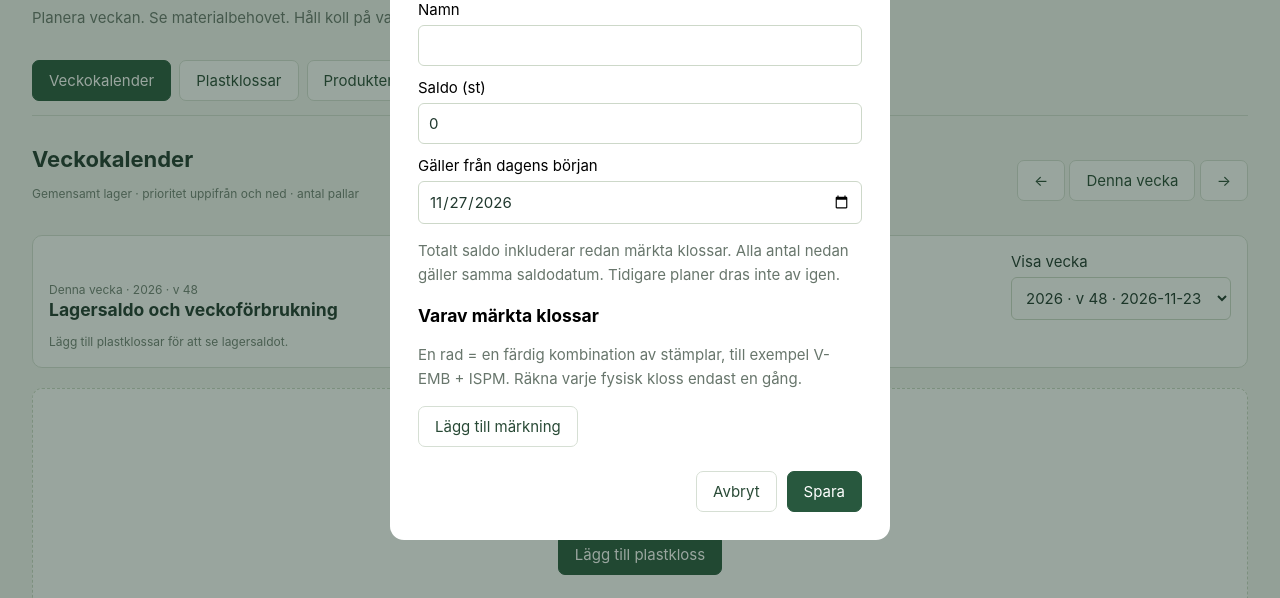
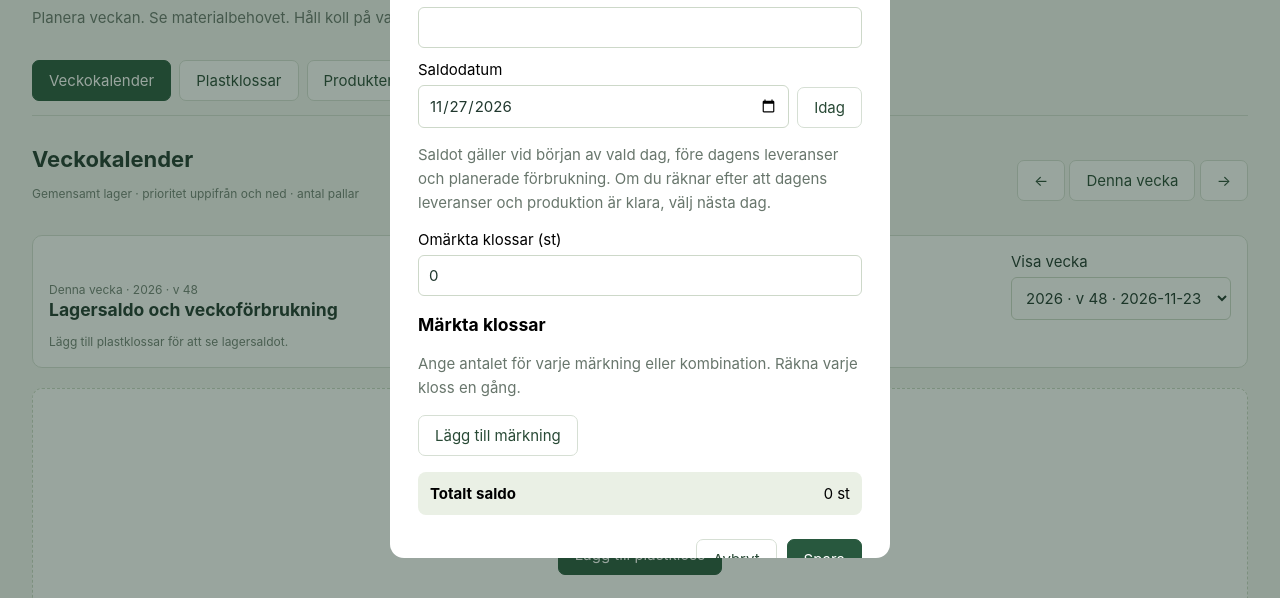
Before and after one commit to STLDynamic/Kloss2, a website with bundled scripts: page index.html in a window 1280 px wide. Both pictures are taken after a click on the button "Lägg till plastkloss". Shown: the part 202-800 px from the top of the page. Built offline with nearby package versions, Linux system fonts and the light colour scheme.

Commit message:
Calculate inventory totals from unmarked and stamped counts

```diff
--- a/app.js
+++ b/app.js
@@ -5,18 +5,75 @@ let stockWeek = monday(today);
 const $=s=>document.querySelector(s),esc=s=>String(s).replace(/[&<>"']/g,c=>({'&':'&amp;','<':'&lt;','>':'&gt;','"':'&quot;',"'":'&#39;'}[c])),id=()=>crypto.randomUUID();
 try{const raw=localStorage.getItem(key);if(raw)state=validate(JSON.parse(raw))}catch{storageBlocked=true;$('#message').textContent='Sparade data kunde inte läsas. Originalet bevaras. Importera en giltig kopia för att fortsätta.'}
 function save(){if(storageBlocked){$('#saved').textContent='Inte sparat – importera en giltig kopia';return}try{localStorage.setItem(key,JSON.stringify(state));$('#saved').textContent='Sparat lokalt · '+new Date().toLocaleTimeString('sv-SE')}catch{$('#saved').textContent='Kunde inte spara – exportera en kopia nu'}}
-function modal(html,submit){$('#fields').innerHTML=html;$('#form').onsubmit=e=>{e.preventDefault();const previous=structuredClone(state);try{submit(new FormData(e.target));validate(state);save();$('#dialog').close();render()}catch{state=previous;let error=$('#form-error');if(!error){error=document.createElement('p');error.id='form-error';error.setAttribute('role','alert');$('#fields').append(error)}error.textContent='Kontrollera uppgifterna. Märkta klossar får inte överstiga totalt saldo. Namnen måste vara unika; märkningar som används i recept får inte tas bort.'}};$('#dialog').showModal()}
+function modal(html,submit){$('#fields').innerHTML=html;$('#form').onsubmit=e=>{e.preventDefault();const previous=structuredClone(state);try{submit(new FormData(e.target));validate(state);save();$('#dialog').close();render()}catch{state=previous;let error=$('#form-error');if(!error){error=document.createElement('p');error.id='form-error';error.setAttribute('role','alert');$('#fields').append(error)}error.textContent='Kontrollera uppgifterna. Märkningsnamn måste vara unika. Märkningar som används i recept måste finnas kvar.'}};$('#dialog').showModal()}
 $('#cancel').onclick=()=>$('#dialog').close();
 const num=(name,value='',text='Antal',min=0)=>`<label>${text}<input required type="number" min="${min}" max="100000000" step="1" name="${name}" value="${value}"></label>`;
 const text=(name,value,label)=>`<label>${label}<input required maxlength="100" name="${name}" value="${esc(value)}"></label>`;
 const day=(value=today,label='Gäller från dagens början')=>`<label>${label}<input required type="date" name="date" value="${value}"></label>`;
-function blockForm(b){
- const markedRow=m=>`<div class="marked-row"><label>Märkning<input name="markName" required maxlength="100" value="${esc(m?.name||'')}" placeholder="V-EMB + ISPM"></label><label>Redan märkta (st)<input name="markBalance" required type="number" min="0" max="100000000" value="${m?.balance||0}"></label><button type="button" class="remove-mark" aria-label="Ta bort märkning">×</button></div>`;
- modal(`<h2>${b?'Uppdatera saldo':'Ny plastkloss'}</h2>${text('number',b?.number||'','Nummer')}${text('name',b?.name||'','Namn')}${num('balance',b?.balance??0,'Saldo (st)')}${day(b?.asOf||today)}<p>Totalt saldo inkluderar redan märkta klossar. Alla antal nedan gäller samma saldodatum. Tidigare planer dras inte av igen.</p><h3>Varav märkta klossar</h3><p>En rad = en färdig kombination av stämplar, till exempel V-EMB + ISPM. Räkna varje fysisk kloss endast en gång.</p><div id="marked-rows">${(b?.marked||[]).map(markedRow).join('')}</div><button type="button" id="add-mark">Lägg till märkning</button>`,f=>{
- const marked=f.getAll('markName').map((name,i)=>({name:name.trim(),balance:+f.getAll('markBalance')[i]}));
- const data={id:b?.id||id(),number:f.get('number').trim(),name:f.get('name').trim(),balance:+f.get('balance'),asOf:f.get('date'),marked};if(!data.number||!data.name)throw Error();if(b)Object.assign(state.blocks.find(x=>x.id===b.id),data);else state.blocks.push(data)
+function blockForm(block) {
+ const markingRows = block?.marked || [];
+ const sum = counts => counts.reduce((total, count) => total + Number(count), 0);
+ const unmarked = (block?.balance ?? 0) - sum(markingRows.map(mark => mark.balance));
+ const getBalance = form => Number(form.get('unmarked')) + sum(form.getAll('markBalance'));
+ const markedRow = mark => `<div class="marked-row">
+  <label>Märkning<input name="markName" required maxlength="100" value="${esc(mark?.name || '')}" placeholder="V-EMB + ISPM"></label>
+  ${num('markBalance', mark?.balance ?? 0, 'Redan märkta (st)')}
+  <button type="button" class="remove-mark" aria-label="Ta bort märkning">×</button>
+ </div>`;
+
+ modal(`<h2>${block ? 'Uppdatera saldo' : 'Ny plastkloss'}</h2>
+  ${text('number', block?.number || '', 'Nummer')}
+  ${text('name', block?.name || '', 'Namn')}
+  <div class="stock-date">
+   ${day(block?.asOf, 'Saldodatum')}
+   <button type="button" id="stock-date-today">Idag</button>
+  </div>
+  <p>Saldot gäller vid början av vald dag, före dagens leveranser och planerade förbrukning. Om du räknar efter att dagens leveranser och produktion är klara, välj nästa dag.</p>
+  ${num('unmarked', unmarked, 'Omärkta klossar (st)')}
+  <h3>Märkta klossar</h3>
+  <p>Ange antalet för varje märkning eller kombination. Räkna varje kloss en gång.</p>
+  <div id="marked-rows">${markingRows.map(markedRow).join('')}</div>
+  <button type="button" id="add-mark">Lägg till märkning</button>
+  <div class="stock-total"><strong>Totalt saldo</strong><output id="balance-total" aria-label="Totalt saldo"></output></div>`, form => {
+  const counts = form.getAll('markBalance');
+  const marked = form.getAll('markName').map((name, index) => ({name: name.trim(), balance: Number(counts[index])}));
+  const data = {
+   id: block?.id || id(),
+   number: form.get('number').trim(),
+   name: form.get('name').trim(),
+   balance: getBalance(form),
+   asOf: form.get('date'),
+   marked
+  };
+  if (!data.number || !data.name) throw Error();
+  if (block) Object.assign(state.blocks.find(entry => entry.id === block.id), data);
+  else state.blocks.push(data);
  });
- $('#add-mark').onclick=()=>$('#marked-rows').insertAdjacentHTML('beforeend',markedRow());$('#marked-rows').onclick=e=>{if(e.target.classList.contains('remove-mark'))e.target.closest('.marked-row').remove()};
+
+ const fields = $('#fields');
+ const rows = $('#marked-rows');
+ const unmarkedInput = fields.querySelector('[name=unmarked]');
+ function showBalance() {
+  const total = getBalance(new FormData($('#form')));
+  $('#balance-total').value = `${total.toLocaleString('sv-SE')} st`;
+  if (total <= Number(unmarkedInput.max)) {
+   unmarkedInput.setCustomValidity('');
+  } else {
+   unmarkedInput.setCustomValidity(`Totalt saldo får vara högst ${Number(unmarkedInput.max).toLocaleString('sv-SE')} st.`);
+  }
+ }
+ unmarkedInput.oninput = showBalance;
+ rows.oninput = event => {
+  if (event.target.name === 'markBalance') showBalance();
+ };
+ $('#stock-date-today').onclick = () => { fields.querySelector('[name=date]').value = today; };
+ $('#add-mark').onclick = () => rows.insertAdjacentHTML('beforeend', markedRow());
+ rows.onclick = event => {
+  if (!event.target.classList.contains('remove-mark')) return;
+  event.target.closest('.marked-row').remove();
+  showBalance();
+ };
+ showBalance();
 }
 function markOptions(block,selected=''){return `<option value="">Ingen märkning krävs</option>`+(state.blocks.find(b=>b.id===block)?.marked||[]).map(m=>`<option value="${esc(m.name)}" ${m.name===selected?'selected':''}>${esc(m.name)}</option>`).join('')}
 function productForm(product) {
--- a/style.css
+++ b/style.css
@@ -44,3 +44,24 @@
 .stock-table td { white-space: nowrap; }
 .stock-table td small { display: block; }
 .stock-table tbody th { background: #fff; }
+
+.stock-date {
+ display: flex;
+ align-items: end;
+ gap: 8px;
+}
+.stock-date label {
+ flex: 1;
+ margin: 0;
+}
+.stock-total {
+ display: flex;
+ flex-wrap: wrap;
+ justify-content: space-between;
+ gap: 8px;
+ margin-top: 16px;
+ padding: 12px;
+ border-radius: 8px;
+ background: #eaf0e5;
+ font-variant-numeric: tabular-nums;
+}
```
Also changed, not shown: tests/browser.cjs (+26 -3 lines), README.md.
